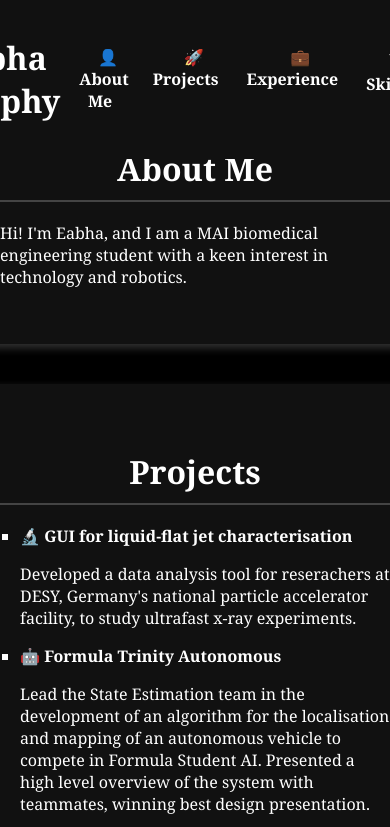
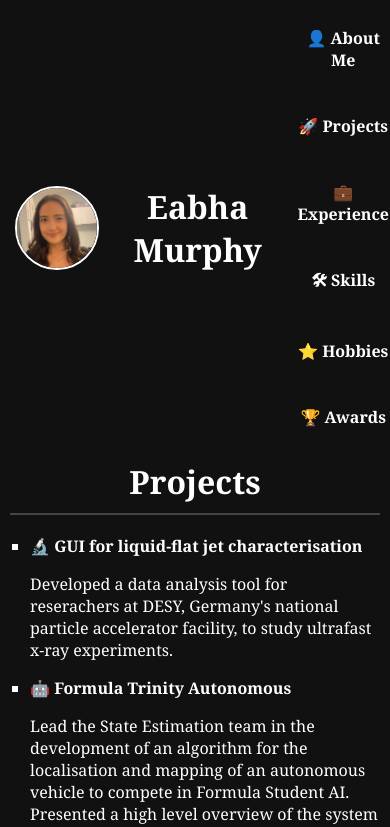
Before and after one commit to eabham/My_website, a plain HTML site: page index.html in a window 390 px wide. Shown: the top 827 px of the page. Drawn offline with Linux system fonts and the light colour scheme; grey boxes are pictures that could not be loaded.

Commit message:
better for phones

```diff
--- a/styles.css
+++ b/styles.css
@@ -1,4 +1,4 @@
-/* Black and White Theme */
+/* === Black and White Theme === */
 body {
     font-family: 'Georgia', serif;
     background-color: #000;
@@ -8,7 +8,7 @@ body {
     text-align: center;
 }
 
-/* Header Styling */
+/* === Header Styling === */
 header {
     background: #111;
     color: #fff;
@@ -33,12 +33,14 @@ header {
     margin-right: 15px;
 }
 
+/* === Navigation === */
 nav ul {
     list-style: none;
     padding: 0;
     display: flex;
     justify-content: center;
     gap: 20px;
+    margin: 0;
 }
 
 nav ul li {
@@ -49,7 +51,8 @@ nav ul li a {
     color: white;
     text-decoration: none;
     font-size: 1rem;
-    padding: 8px;
+    padding: 12px 16px; /* larger tap area for mobile */
+    display: block;
     transition: 0.3s ease-in-out;
     font-weight: bold;
 }
@@ -59,24 +62,23 @@ nav ul li a:hover {
     text-decoration: underline;
 }
 
-/* Section Styling */
+/* === Main Container === */
 .container {
     display: flex;
     flex-direction: column;
     align-items: center;
-    padding-top: 80px;
+    padding-top: 100px; /* space for fixed header */
 }
 
+/* === Section Styling === */
 section {
     width: 100%;
     max-width: 900px;
-    padding: 60px 10%;
+    padding: 40px;
     text-align: left;
-    border-bottom: none;
-    margin-bottom: 40px;
     background: #111;
     border-radius: 10px;
-    padding: 40px;
+    margin-bottom: 40px;
     box-shadow: 0 4px 8px rgba(255, 255, 255, 0.2);
 }
 
@@ -89,22 +91,7 @@ h2 {
     text-align: center;
 }
 
-.experience-item, .project-item, .skills-item {
-    display: flex;
-    align-items: center;
-    gap: 20px;
-    margin-bottom: 20px;
-    flex-direction: column;
-}
-
-.experience-img, .project-img {
-    width: 150px;
-    height: 100px;
-    object-fit: contain;
-    border-radius: 5px;
-    border: 2px solid #fff;
-}
-
+/* === Lists & Images === */
 ul.bullet-list {
     list-style-type: square;
     padding-left: 20px;
@@ -115,15 +102,23 @@ ul.bullet-list li {
     margin-bottom: 8px;
 }
 
-/* Skills Section */
+.experience-img, .project-img {
+    width: 150px;
+    height: 100px;
+    object-fit: contain;
+    border-radius: 5px;
+    border: 2px solid #fff;
+    margin-top: 10px;
+}
+
+/* === Skills Section === */
 #skills {
     width: 100%;
     max-width: 900px;
-    padding: 60px 10%;
+    padding: 40px;
     text-align: left;
     background: #111;
     border-radius: 10px;
-    padding: 40px;
     box-shadow: 0 4px 8px rgba(255, 255, 255, 0.2);
     margin-bottom: 40px;
 }
@@ -147,7 +142,7 @@ ul.bullet-list li {
     margin-bottom: 8px;
 }
 
-/* Footer */
+/* === Footer === */
 footer {
     background: #111;
     padding: 20px;
@@ -164,3 +159,29 @@ footer a {
 footer a:hover {
     text-decoration: underline;
 }
+
+/* === Mobile-Friendly Adjustments === */
+@media (max-width: 768px) {
+  body {
+    padding-top: 120px; /* prevent overlap with fixed header */
+  }
+
+  nav ul {
+    flex-direction: column;
+    align-items: center;
+  }
+
+  section {
+    padding: 20px;
+    margin: 20px 10px;
+  }
+
+  .container {
+    padding: 10px;
+  }
+
+  img {
+    max-width: 100%;
+    height: auto;
+  }
+}
```
